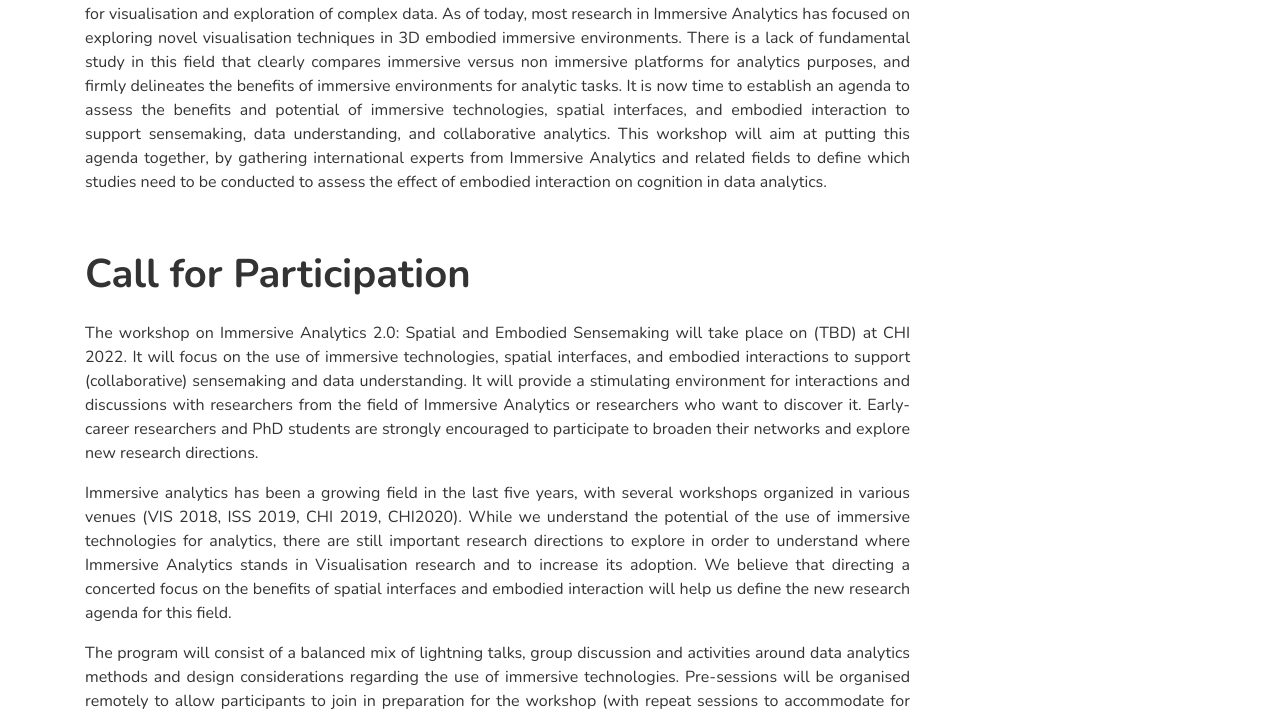
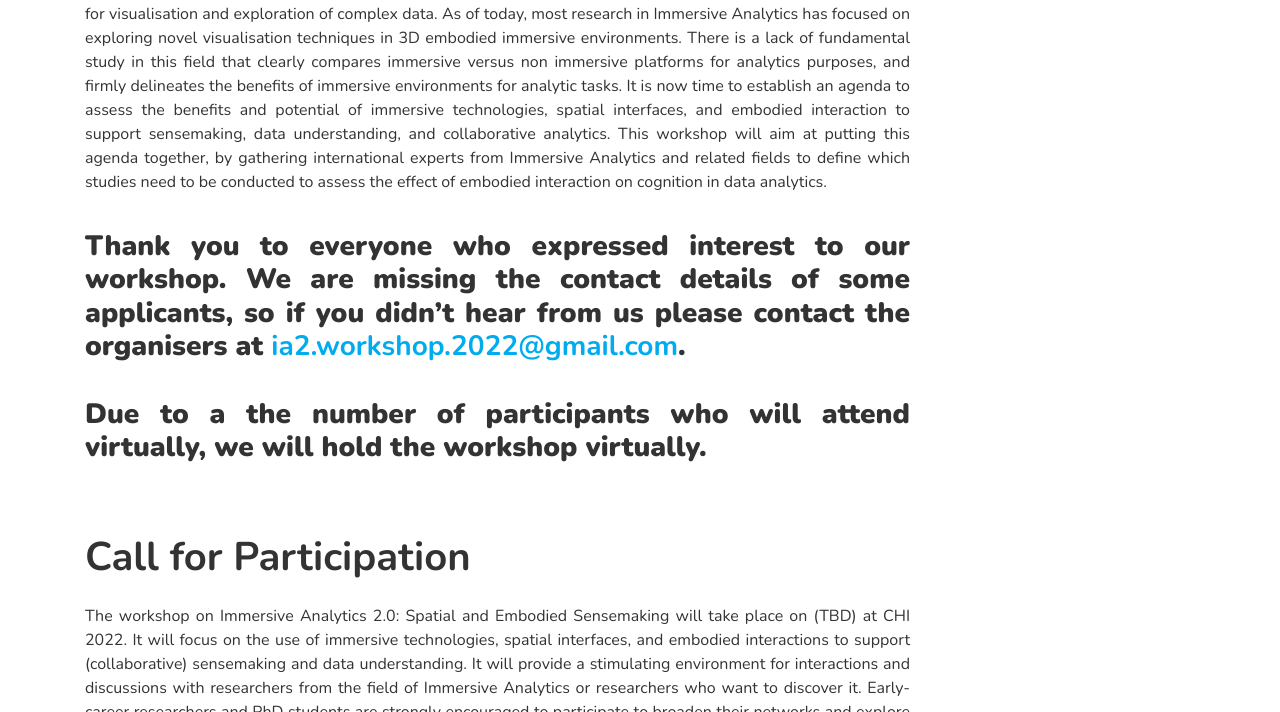
Before and after one commit to ia2workshop2022/ia2workshop2022.github.io, a website: page index.html in a window 1280 px wide. Shown: the part 388-1100 px from the top of the page. Drawn offline with nearby package versions, Linux system fonts and the light colour scheme.

Commit message:
update notification

```diff
--- a/index.html
+++ b/index.html
@@ -81,10 +81,10 @@
         spatial interfaces, and embodied interaction to support sensemaking, data understanding, and collaborative analytics.
         This workshop will aim at putting this agenda together, by gathering international experts from Immersive Analytics and
         related fields to define which studies need to be conducted to assess the effect of embodied interaction on cognition in data analytics.</p>
-      <!--h3 style="padding-bottom: 20px;">Thank you to everyone who expressed interest to our workshop. We are missing the contact details of some applicants,
+      <h3 style="padding-bottom: 20px;">Thank you to everyone who expressed interest to our workshop. We are missing the contact details of some applicants,
         so if you didn’t hear from us please contact the organisers at
         <a target="_blank" href="mailto:ia2.workshop.2022@gmail.com" target="_blank">ia2.workshop.2022@gmail.com</a>.
-        <br><br>Due to a the number of participants who will attend virtually, we will hold the workshop virtually.</h3-->
+        <br><br>Due to a the number of participants who will attend virtually, we will hold the workshop virtually.</h3>
       <h1>Call for Participation</h1>
       <p>
         The workshop on Immersive Analytics 2.0: Spatial and Embodied Sensemaking will take place on (TBD) at CHI 2022.
```
